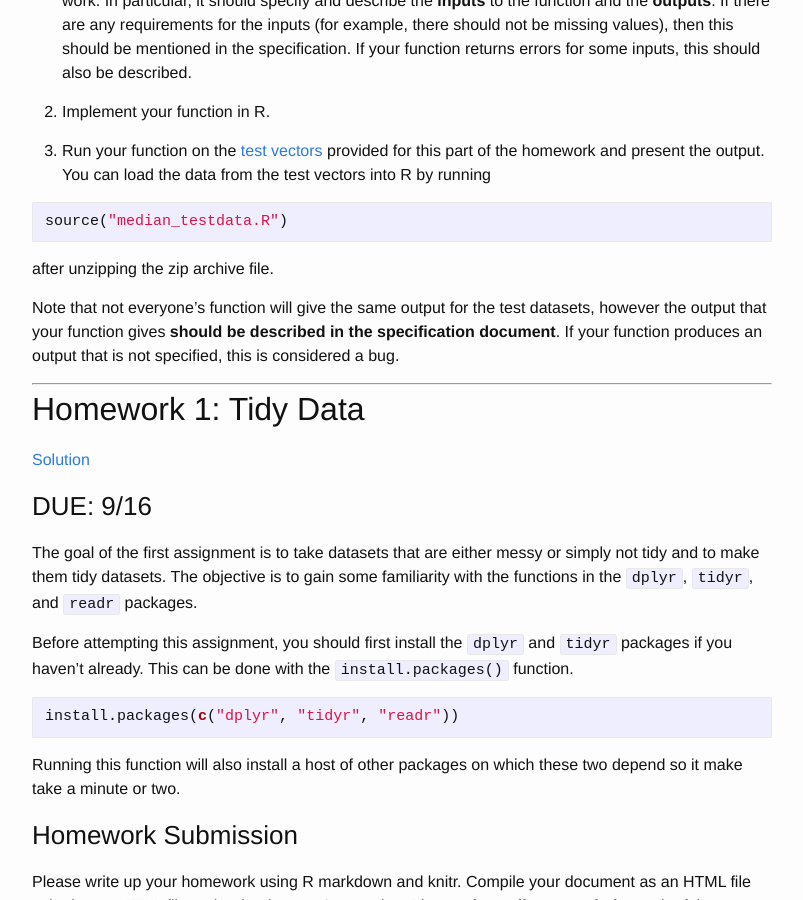
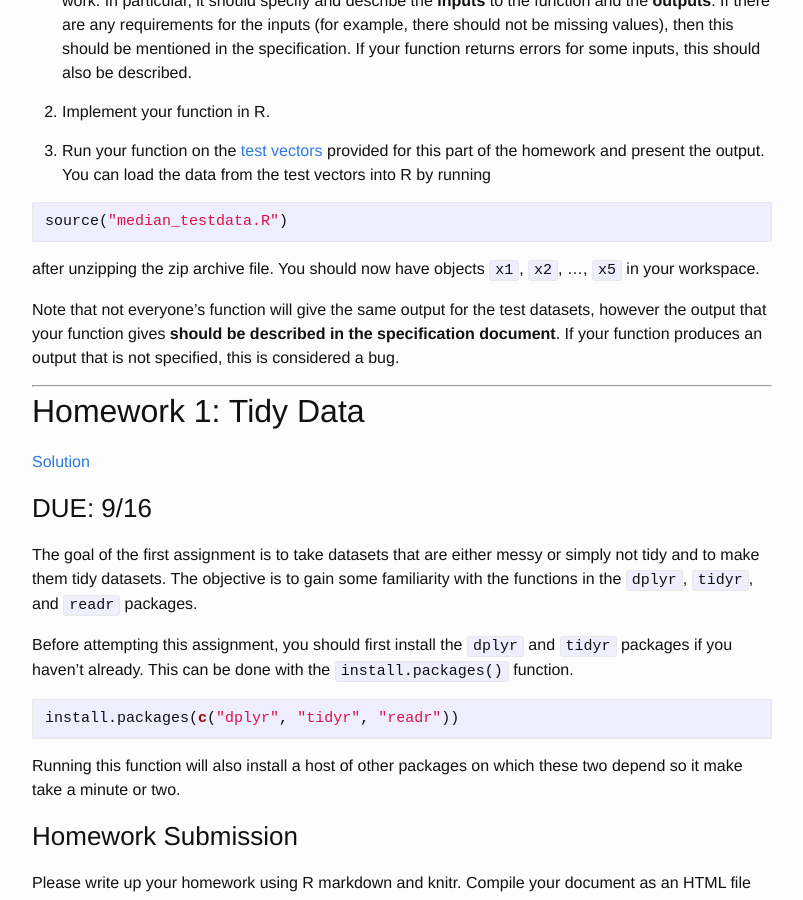
Before and after one commit to Max201510/Biostat776, a Jekyll site: the page built from homework.md, in a window 1280 px wide and 900 px high, scrolled down 3369 px. Shown: the whole window, without its empty margins (238-1041 px from the left). Built offline with Jekyll 4.4.1, drawn with Linux system fonts in a browser that asks for light colours.

Commit message:
More details

````diff
--- a/homework.md
+++ b/homework.md
@@ -124,7 +124,8 @@ homework and present the output. You can load the data from the test vectors int
 source("median_testdata.R")
 ```
 
-after unzipping the zip archive file.
+after unzipping the zip archive file. You should now have objects
+`x1`, `x2`, ..., `x5` in your workspace.
 
 Note that not everyone's function will give the same output for the
 test datasets, however the output that your function gives **should be
````
